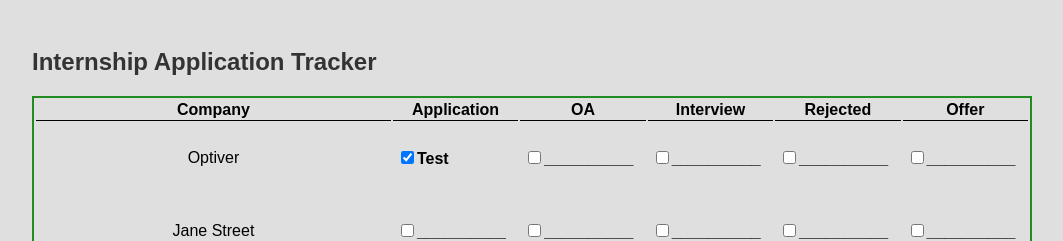
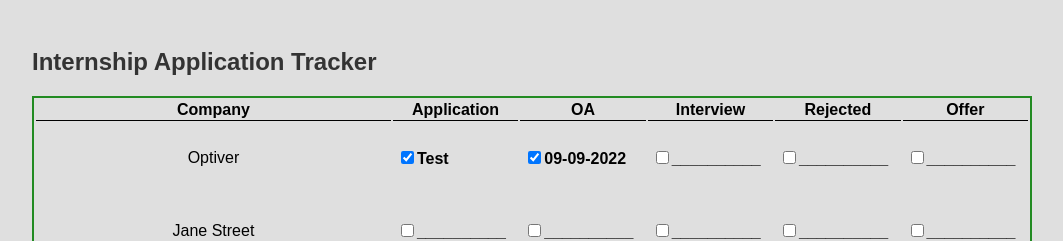
Before and after one commit to yoffrey/Internship-Tracker, a React (Create React App) app in the folder internship-tracker/: page / in a window 1280 px wide. Shown: the top 241 px of the page, without its empty margins (16-1079 px from the left). Built offline with nearby package versions, Linux system fonts and the light colour scheme; the HTML template or start-up script is replaced by a standard one.

Commit message:
Change how JSON is generated to for easier access to companies

```diff
--- a/internship-tracker/src/App.js
+++ b/internship-tracker/src/App.js
@@ -1,4 +1,3 @@
-import Checkbox from './components/Checkbox'
 import internshipData from './internshipData.json'
 import Box from './components/Box'
 
--- a/internship-tracker/src/components/Box.js
+++ b/internship-tracker/src/components/Box.js
@@ -1,34 +1,38 @@
 import Moment from 'moment';
 import React, { useState } from 'react';
+import updateJSON from './updateJSON';
 
 function Box(boxInfo){
+
     const formatDate = Moment().format('MM-DD-YYYY');
     const dataSet = boxInfo['boxInfo'];
     var initialDate = '__________';
     var emptyDate = '__________';
     var savedDate = dataSet[1];
     const savedCheck = dataSet[0];
-
     var setChecked = false
+    // See if checkbox is checked
     if (savedCheck == '1'){
         setChecked = true;
     }
-
+    // See if date is already stored
     if (savedDate != '__________'){
         initialDate = savedDate;
     };
 
     const [dateAppText, setAppText] = useState(initialDate);
     const [checked, setBoxChecked] = useState(setChecked)
-
     const handleAppChange = event => {
+        // If box is checked
         if (event.target.checked){
+            // Change the date
             setAppText(formatDate);
         }
         else{
             setAppText(emptyDate);
         }
         setBoxChecked(!checked);
+        updateJSON(boxInfo, formatDate, setBoxChecked)
     };
 
     return(
--- a/internship-tracker/src/components/Checkbox.js
+++ /dev/null
@@ -1,73 +0,0 @@
-import Moment from 'moment';
-import React, { useState } from 'react';
-
-function Checkbox(props){
-    const formatDate = Moment().format('MM-DD-YYYY')
-    const emptyDate = '__________'
-    const [dateAppText, setAppText] = useState(emptyDate)
-    const [dateOAText, setOAText] = useState(emptyDate)
-    const [dateInterviewText, setInterviewText] = useState(emptyDate)
-    const [dateRejectText, setRejectText] = useState(emptyDate)
-    const [dateOfferText, setOfferText] = useState(emptyDate)
-
-    const handleAppChange = event =>{
-        if (event.target.checked){
-            setAppText(formatDate);
-        }
-        else{
-            setAppText(emptyDate);
-        }
-    };
-
-    const handleOAChange = event =>{
-        if (event.target.checked){
-            setOAText(formatDate);
-        }
-        else{
-            setOAText(emptyDate);
-        }
-    };
-
-    const handleInterviewChange = event =>{
-        if (event.target.checked){
-            setInterviewText(formatDate);
-        }
-        else{
-            setInterviewText(emptyDate);
-        }
-    };
-
-    const handleRejectChange = event =>{
-        if (event.target.checked){
-            setRejectText(formatDate);
-        }
-        else{
-            setRejectText(emptyDate);
-        }
-    };
-
-    const handleOfferChange = event =>{
-        if (event.target.checked){
-            setOfferText(formatDate);
-        }
-        else{
-            setOfferText(emptyDate);
-        }
-    };
-
-    return(
-
-        <h4>
-
-            <td>{props.text}</td>
-            <td><input type="checkbox" onChange={handleAppChange}/> {dateAppText} </td>
-            <td><input type="checkbox" onClick={handleOAChange}/>{dateOAText}</td>
-            <td><input type="checkbox" onClick={handleInterviewChange}/>{dateInterviewText}</td>
-            <td><input type="checkbox" onClick={handleRejectChange}/>{dateRejectText}</td>
-            <td><input type="checkbox" onClick={handleOfferChange}/>{dateOfferText}</td>
-
-        </h4>
-    );
-}
-
-export default Checkbox
--- /dev/null
+++ b/internship-tracker/src/components/updateJSON.js
@@ -0,0 +1,14 @@
+import internshipData from './../internshipData.json'
+
+function updateJSON(boxInfo, formatDate, setBoxChecked) {
+    if (setBoxChecked) {
+        boxInfo['boxInfo'][0] = '0';
+    }
+    else {
+        boxInfo['boxInfo'][0] = '1';
+    }
+    boxInfo['boxInfo'][1] = formatDate;
+    console.log(internshipData)
+}
+
+export default updateJSON
```
Also changed, not shown: internship-tracker/src/internshipData.json, 1 other file (tests, documents, lock files or other folders).
